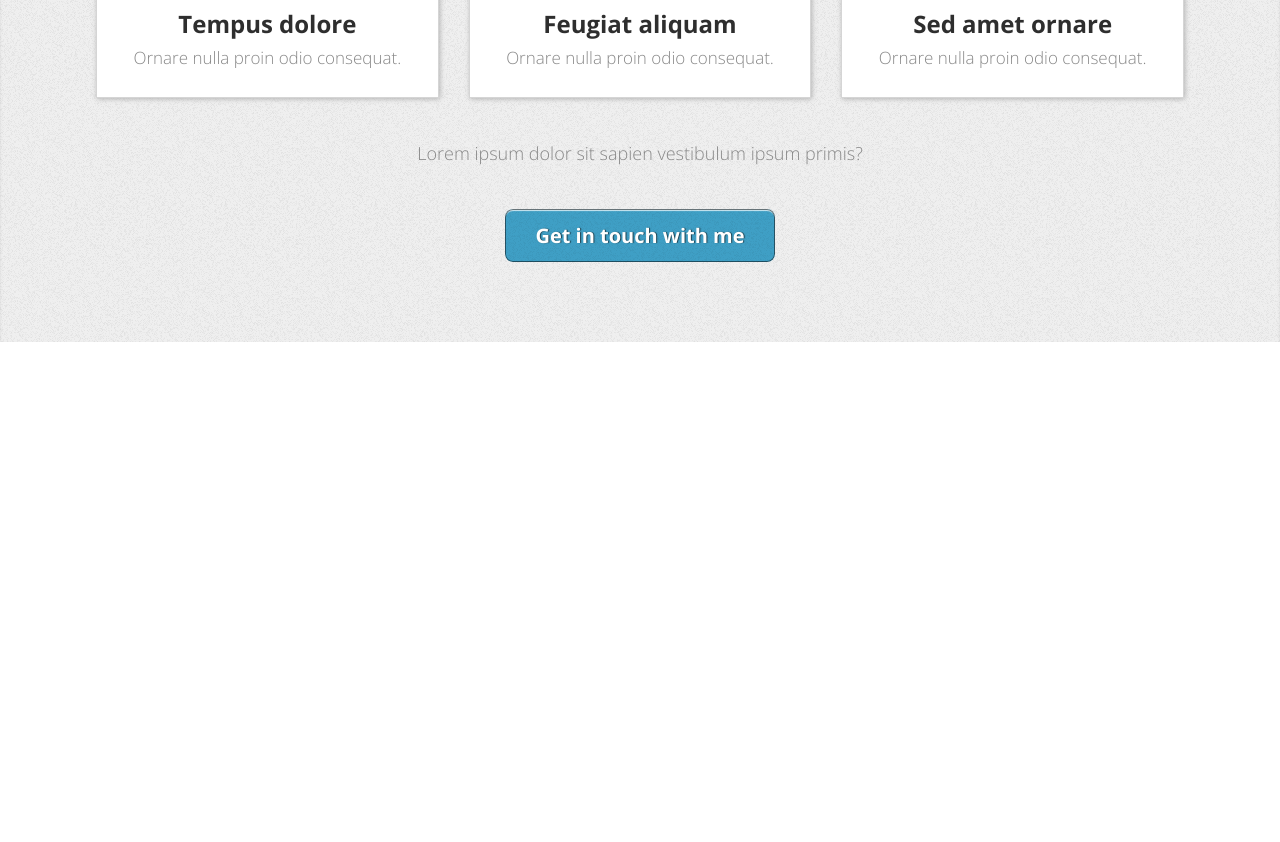
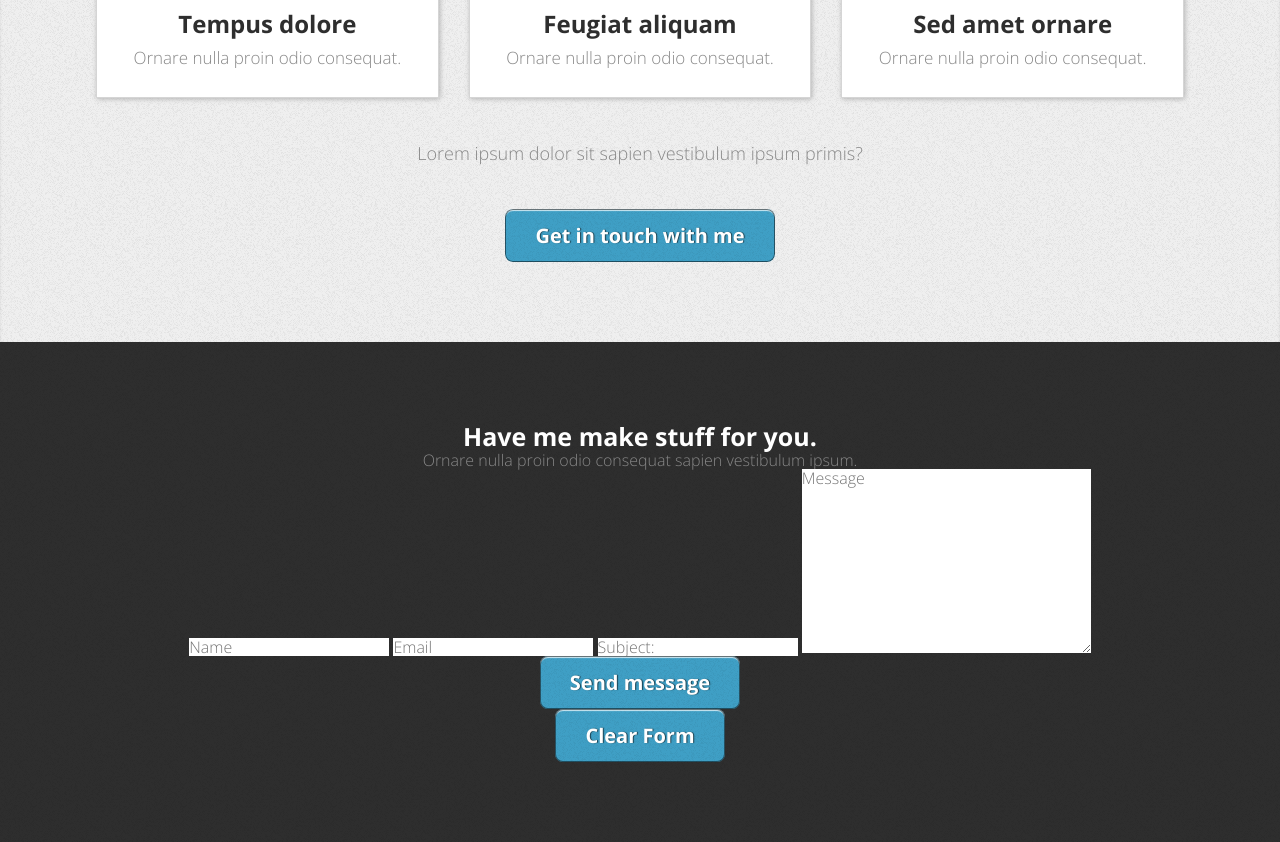
Before and after one commit to juanmoncayo55/miniport, a plain HTML site: page index.html in a window 1280 px wide. Shown: the part 2157-2999 px from the top of the page. Before the commit the page ends 2499 px from the top, so only its background shows below. Drawn offline with Linux system fonts and the light colour scheme.

Commit message:
Se agrego algo basico de el footer(Comenzamos con el formulario sin diseño de estructura, solo se agrego estructura html)

```diff
--- a/css/styles.css
+++ b/css/styles.css
@@ -205,6 +205,19 @@ img{max-width: 100%;}
     color: var(--color6);
     margin-top: 1rem;
 }
+/* foot-page */
+.foot-page{
+	background: url("../images/bg.png") var(--color4);
+	padding: 8rem 0;
+	text-align: center;
+}
+.foot-page_title{
+	color: var(--blanco);
+	font-family: var(--fbold);
+}
+.foot-page_subtitle{
+	color: var(--color6);
+}
 
 
 
--- a/index.html
+++ b/index.html
@@ -126,6 +126,23 @@
 			<a href="#" class="boton presentation-link presentation-link--modify">Get in touch with me</a>
 		</div> <!-- .my-projects_container -->
 	</section>
+	<section class="foot-page">
+		<div class="container">
+			<h4 class="h4 foot-page_title">Have me make stuff for you.</h4>
+			<p class="foot-page_subtitle">Ornare nulla proin odio consequat sapien vestibulum ipsum.</p>
+			<form action="#" class="formulario">
+				<input type="text" class="formulario-input" name="name_txt" placeholder="Name">
+				<input type="email" class="formulario-input" name="email_txt" placeholder="Email">
+				<input type="text" class="formulario-input" name="subject_txt" placeholder="Subject:">
+				<textarea name="message_txt" class="formulario-input" placeholder="Message" cols="30" rows="10"></textarea>
+
+				<div class="actions">
+					<a href="#" class="boton presentation-link presentation-link--modify">Send message</a>
+					<a href="#" class="boton presentation-link presentation-link--modify formulario-input--modify">Clear Form</a>
+				</div>
+			</form>
+		</div>
+	</section>
 </body>
 </html>
 
```
